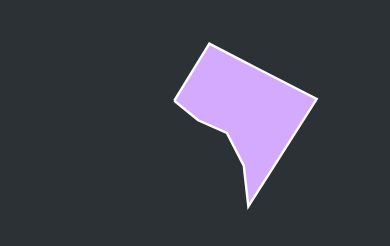
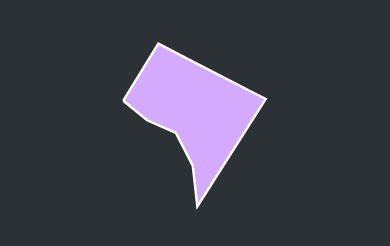
Before and after one commit to tcallsen/service-workers-playground, a plain HTML site: page index.html in a window 390 px wide. Drawn offline with Linux system fonts and the light colour scheme.

Commit message:
centering on mobile

```diff
--- a/styles.css
+++ b/styles.css
@@ -15,11 +15,7 @@ svg rect{
 
 .loader{
   margin: 0 0 2em;
-  height: 100px;
-  width: 20%;
   text-align: center;
   padding: 1em;
-  margin: 0 auto 1em;
   display: inline-block;
-  vertical-align: top;
 }
```
